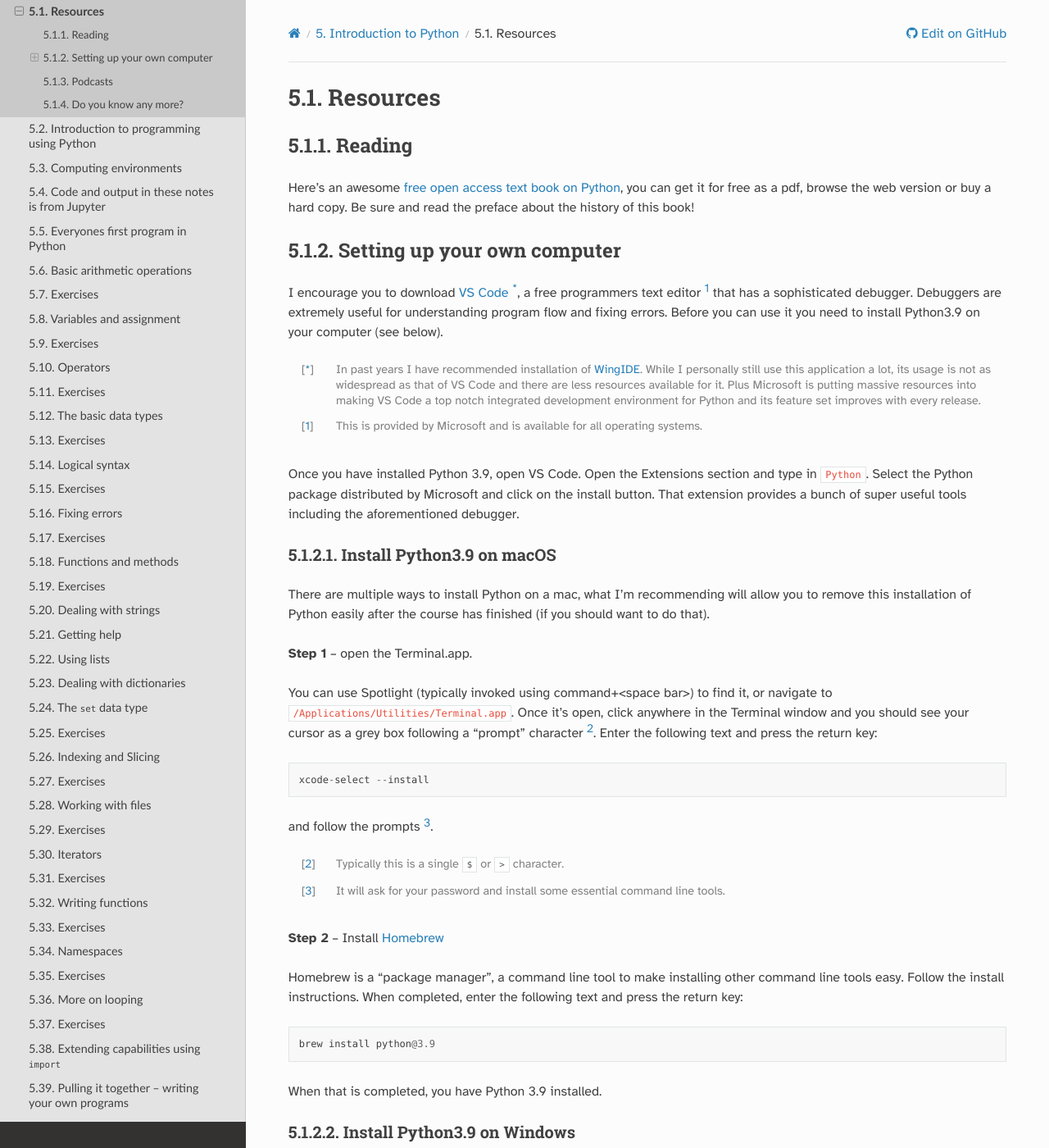
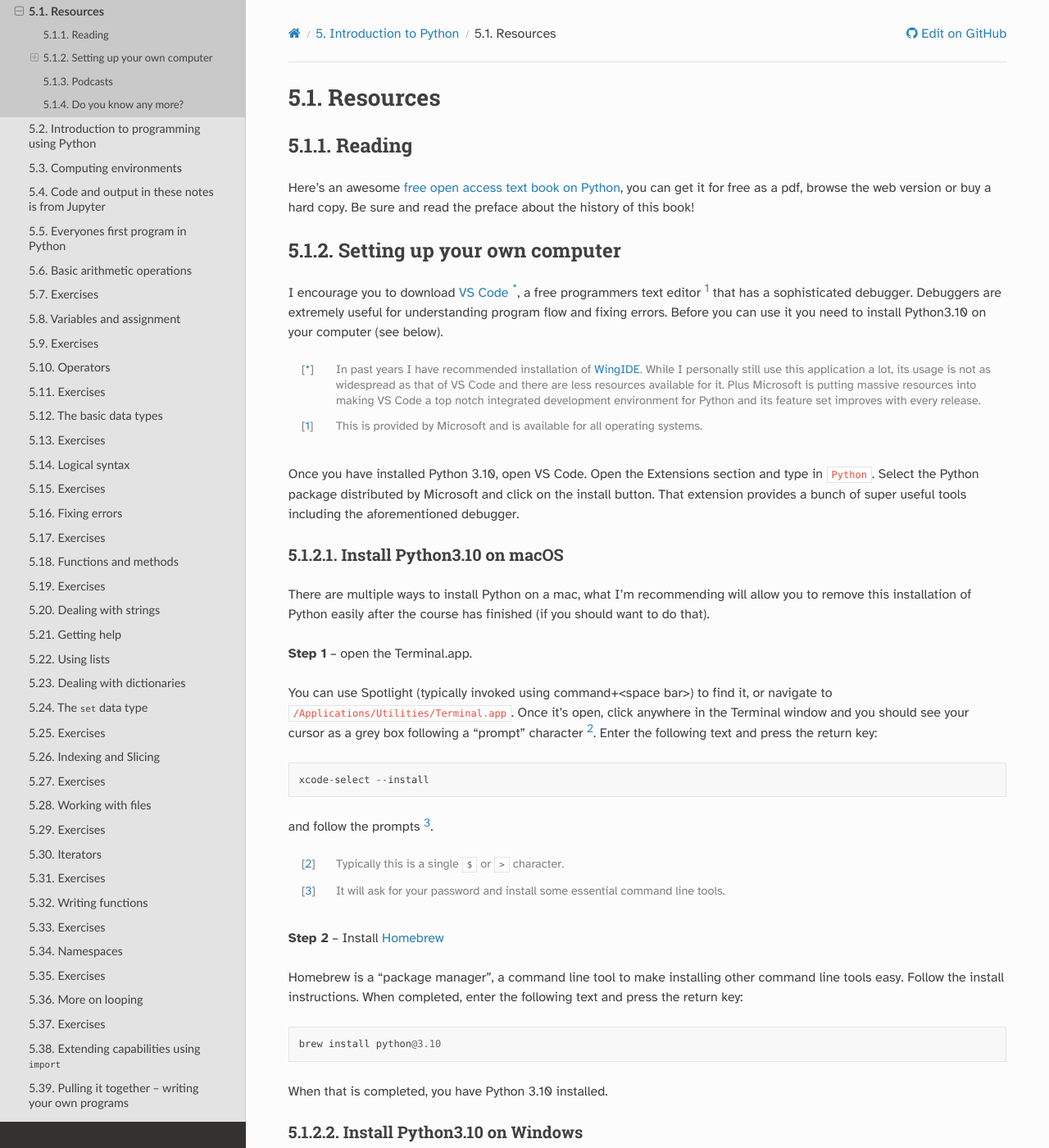
Before and after one commit to GavinHuttley/tib, a Sphinx documentation site: the page built from source/python/resources.rst, in a window 1280 px wide and 1400 px high. Shown: the whole window at 82% size. Built offline with Sphinx 7.4.7 and the Read the Docs theme 2.0.0, drawn with Linux system fonts in a browser that asks for light colours.

Commit message:
MAINT: updated recommended python version to 3.10

```diff
--- a/source/python/resources.rst
+++ b/source/python/resources.rst
@@ -14,15 +14,15 @@ Here's an awesome |text_book|_, you can get it for free as a pdf, browse the web
 Setting up your own computer
 ============================
 
-I encourage you to download `VS Code`_ [*]_, a free programmers text editor [1]_ that has a sophisticated debugger. Debuggers are extremely useful for understanding program flow and fixing errors. Before you can use it you need to install Python3.9 on your computer (see below).
+I encourage you to download `VS Code`_ [*]_, a free programmers text editor [1]_ that has a sophisticated debugger. Debuggers are extremely useful for understanding program flow and fixing errors. Before you can use it you need to install Python3.10 on your computer (see below).
 
 .. [*] In past years I have recommended installation of `WingIDE <https://wingware.com>`_. While I personally still use this application a lot, its usage is not as widespread as that of VS Code and there are less resources available for it. Plus Microsoft is putting massive resources into making VS Code a top notch integrated development environment for Python and its feature set improves with every release.
 
 .. [1] This is provided by Microsoft and is available for all operating systems.
 
-Once you have installed Python 3.9, open VS Code. Open the Extensions section and type in ``Python``. Select the Python package distributed by Microsoft and click on the install button. That extension provides a bunch of super useful tools including the aforementioned debugger.
+Once you have installed Python 3.10, open VS Code. Open the Extensions section and type in ``Python``. Select the Python package distributed by Microsoft and click on the install button. That extension provides a bunch of super useful tools including the aforementioned debugger.
 
-Install Python3.9 on macOS
+Install Python3.10 on macOS
 --------------------------
 
 There are multiple ways to install Python on a mac, what I'm recommending will allow you to remove this installation of Python easily after the course has finished (if you should want to do that).
@@ -42,11 +42,11 @@ and follow the prompts [3]_.
 
 Homebrew is a "package manager", a command line tool to make installing other command line tools easy. Follow the install instructions. When completed, enter the following text and press the return key::
 
-    brew install python@3.9
+    brew install python@3.10
 
-When that is completed, you have Python 3.9 installed.
+When that is completed, you have Python 3.10 installed.
 
-Install Python3.9 on Windows
+Install Python3.10 on Windows
 ----------------------------
 
 See the `information here <https://docs.python.org/3/using/windows.html#windows-store>`_.
```
